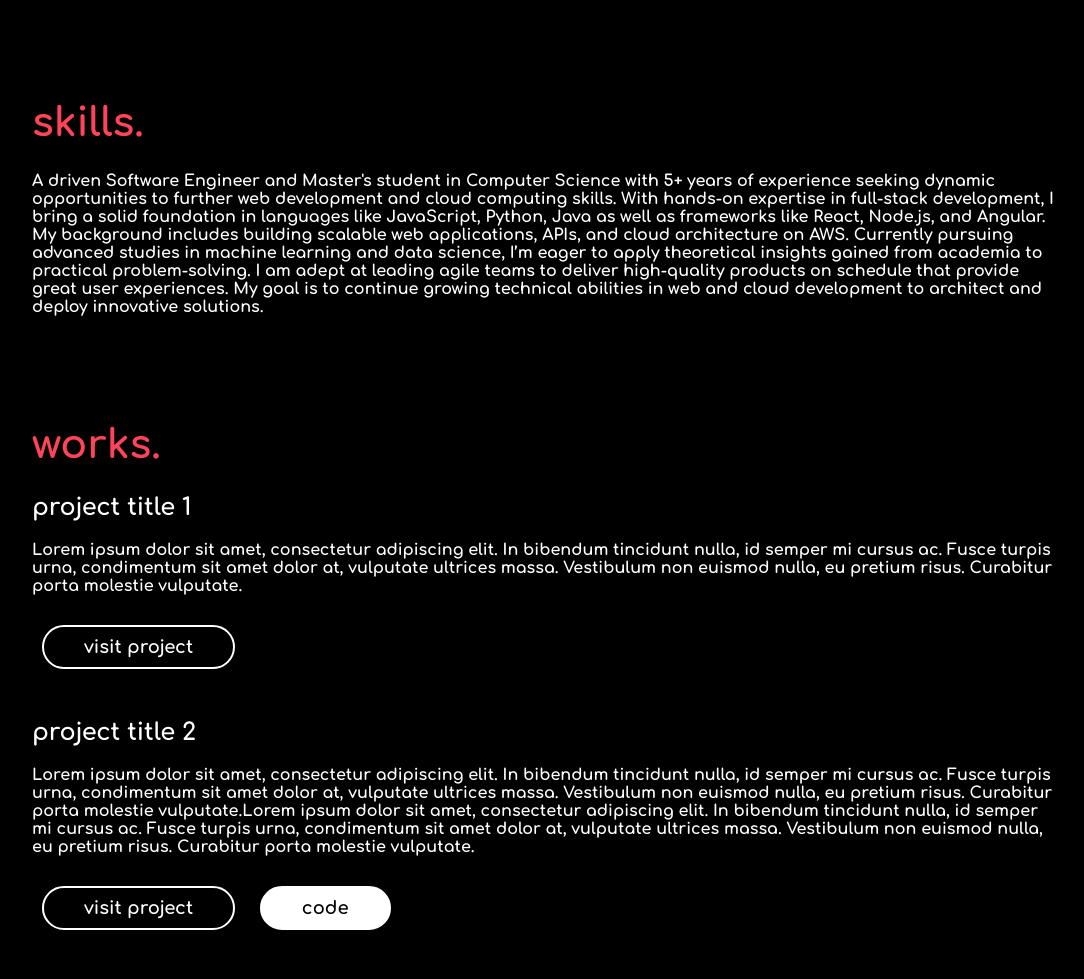
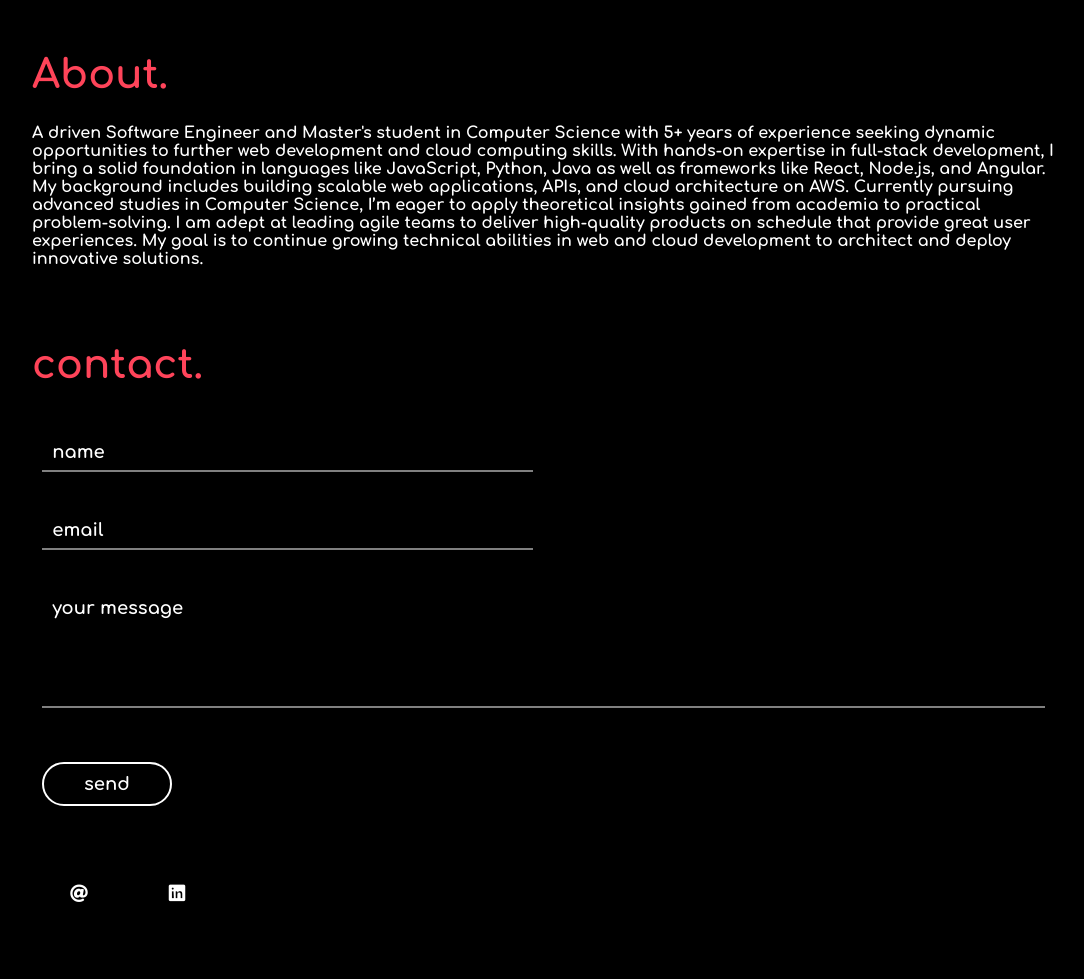
Before and after one commit to Akhilsai7/MyPortfolio, a plain HTML site: page index.html in a window 1280 px wide. Shown: the part 1113-2092 px from the top of the page, without its empty margins (96-1180 px from the left). Drawn offline with nearby package versions, Linux system fonts and the light colour scheme.

Commit message:
Made changes to index.html

```diff
--- a/index.html
+++ b/index.html
@@ -18,8 +18,7 @@
     <div id="header" class="animated slideInDown" style="animation-delay:1.8s;">
     <div id="title">Akhil Sai Bejugama</div><br>
     <div id="links">
-        <a href="#skills">skills</a>
-        <a href="#work" style="margin:0px 60px;">works</a>
+        <a href="#about">About</a>
         <a href="#contact">contact</a>
     </div>
     </div>
@@ -36,32 +35,13 @@
     </center>
 
     <div id="portfolio">
-             <div id="skills">
-                 <h1>skills.</h1>
+             <div id="about">
+                 <h1>About.</h1>
                  <div>
                         <p>
-                            A driven Software Engineer and Master's student in Computer Science with 5+ years of experience seeking dynamic opportunities to further web development and cloud computing skills. With hands-on expertise in full-stack development, I bring a solid foundation in languages like JavaScript, Python, Java as well as frameworks like React, Node.js, and Angular. My background includes building scalable web applications, APIs, and cloud architecture on AWS. Currently pursuing advanced studies in machine learning and data science, I’m eager to apply theoretical insights gained from academia to practical problem-solving. I am adept at leading agile teams to deliver high-quality products on schedule that provide great user experiences. My goal is to continue growing technical abilities in web and cloud development to architect and deploy innovative solutions.
+                            A driven Software Engineer and Master's student in Computer Science with 5+ years of experience seeking dynamic opportunities to further web development and cloud computing skills. With hands-on expertise in full-stack development, I bring a solid foundation in languages like JavaScript, Python, Java as well as frameworks like React, Node.js, and Angular. My background includes building scalable web applications, APIs, and cloud architecture on AWS. Currently pursuing advanced studies in Computer Science, I’m eager to apply theoretical insights gained from academia to practical problem-solving. I am adept at leading agile teams to deliver high-quality products on schedule that provide great user experiences. My goal is to continue growing technical abilities in web and cloud development to architect and deploy innovative solutions.
                         </p>
                  </div>
-             </div>
-
-              <div id="work">
-                 <h1>works.</h1>
-
-                 <div class="project">
-                 <h2>project title 1</h2>
-                 <div>Lorem ipsum dolor sit amet, consectetur adipiscing elit. In bibendum tincidunt nulla, id semper mi cursus ac. Fusce turpis urna, condimentum sit amet dolor at, vulputate ultrices massa. Vestibulum non euismod nulla, eu pretium risus. Curabitur porta molestie vulputate.</div>
-                 <button class="btn_one">visit project</button>
-                </div>
-
-                <div class="project">
-                 <h2>project title 2</h2>
-                 <div>Lorem ipsum dolor sit amet, consectetur adipiscing elit. In bibendum tincidunt nulla, id semper mi cursus ac. Fusce turpis urna, condimentum sit amet dolor at, vulputate ultrices massa. Vestibulum non euismod nulla, eu pretium risus. Curabitur porta molestie vulputate.Lorem ipsum dolor sit amet, consectetur adipiscing elit. In bibendum tincidunt nulla, id semper mi cursus ac. Fusce turpis urna, condimentum sit amet dolor at, vulputate ultrices massa. Vestibulum non euismod nulla, eu pretium risus. Curabitur porta molestie vulputate.
-                 </div>
-                 <button class="btn_one">visit project</button>
-                 <button class="btn_two">code</button>
-                </div>
-
              </div>
 
               <div id="contact">
@@ -73,10 +53,8 @@
                      <button class="btn_one">send</button>
                  </form>
                  <div id="details">
-                    <a class="btn_social"><i class="fas fa-phone"></i></a>
-                    <a class="btn_social"><i class="fas fa-at"></i></a>
-                    <a class="btn_social"><i class="fab fa-twitter"></i></a>
-                    <a class="btn_social"><i class="fab fa-dribbble"></i></a>
+                        <a href="mailto:abeju001@odu.edu" class="btn_social"><i class="fas fa-at"></i></a>
+                        <a href="https://www.linkedin.com/in/akhil-sai-bejugama/" class="btn_social"><i class="fab fa-linkedin"></i></a>
                  </div>
              </div>
     </div>
```
Also changed, not shown: 1 other file.
